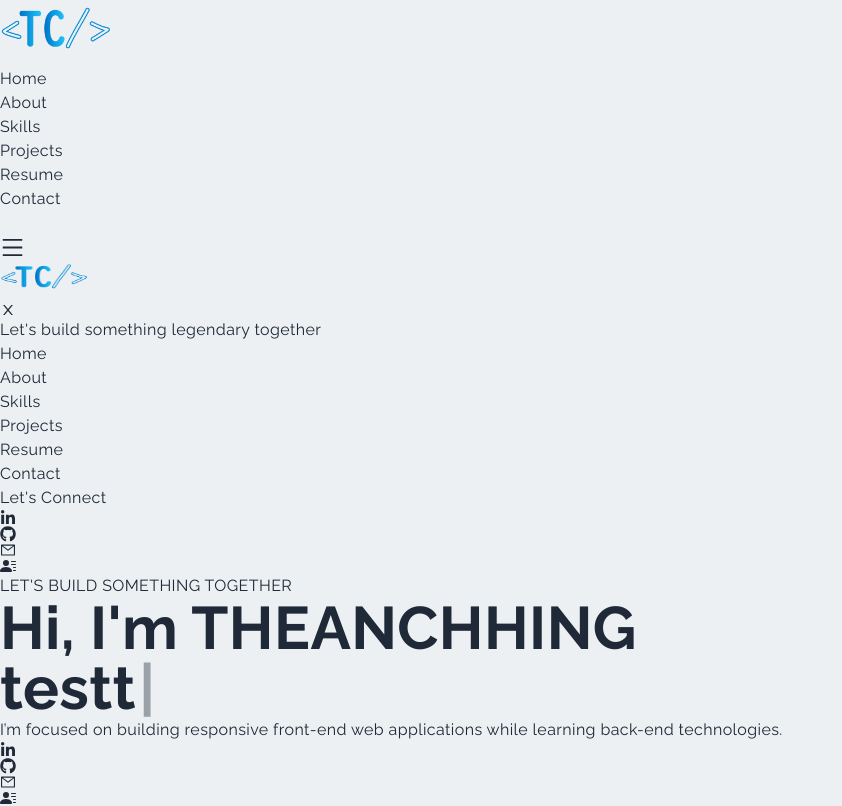
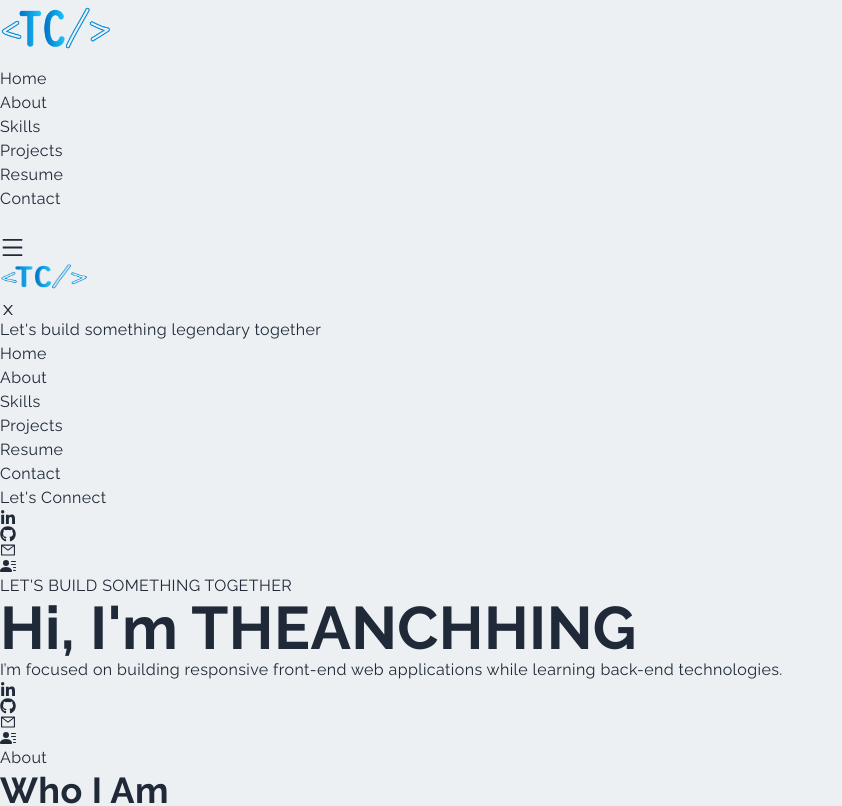
Before and after one commit to Theanchhing/portfolio, a Next.js app: page / in a window 1280 px wide. Shown: the top 806 px of the page, without its empty margins (0-842 px from the left). Built offline with nearby package versions, Linux system fonts and the light colour scheme.

Commit message:
add experience content

```diff
--- a/components/Main.jsx
+++ b/components/Main.jsx
@@ -23,8 +23,9 @@ const Main = () => {
             Hi, I&#39;m <span className='text-[#098DD7]'> THEANCHHING</span>
           </h1>
           <h1 className='py-2 text-gray-700'>
-          <span>testt</span>
-          <Cursor />
+          {/* <span>{text}</span> */}
+          {/* <Cursor /> */}
+
           </h1>
           <p className='py-4 text-gray-600 sm:max-w-[70%] m-auto'>
             I’m focused on building responsive front-end web applications while
--- a/components/Test.jsx
+++ b/components/Test.jsx
@@ -4,10 +4,10 @@ import { motion } from "framer-motion"
 import { useTypewriter } from 'react-simple-typewriter';
 
 const Test = () => {
-  const [text] = useTypewriter({
-    words: ["hello i am a gentleman"],
-    typeSpeed: 2000
-  })
+  // const [text] = useTypewriter({
+  //   words: ["hello i am a gentleman"],
+  //   typeSpeed: 2000
+  // })
     return (
       <motion.div style={{width: 700, hieght: 500, backgroundColor: '#2143a1', marginLeft: 300, marginTop: 300}}
       animate={{
@@ -17,7 +17,7 @@ const Test = () => {
       }}
     >
       <h1>Testing Library</h1>
-      <h1>{text}</h1>
+      {/* <h1>{text}</h1> */}
     </motion.div>
     );
   }
```
